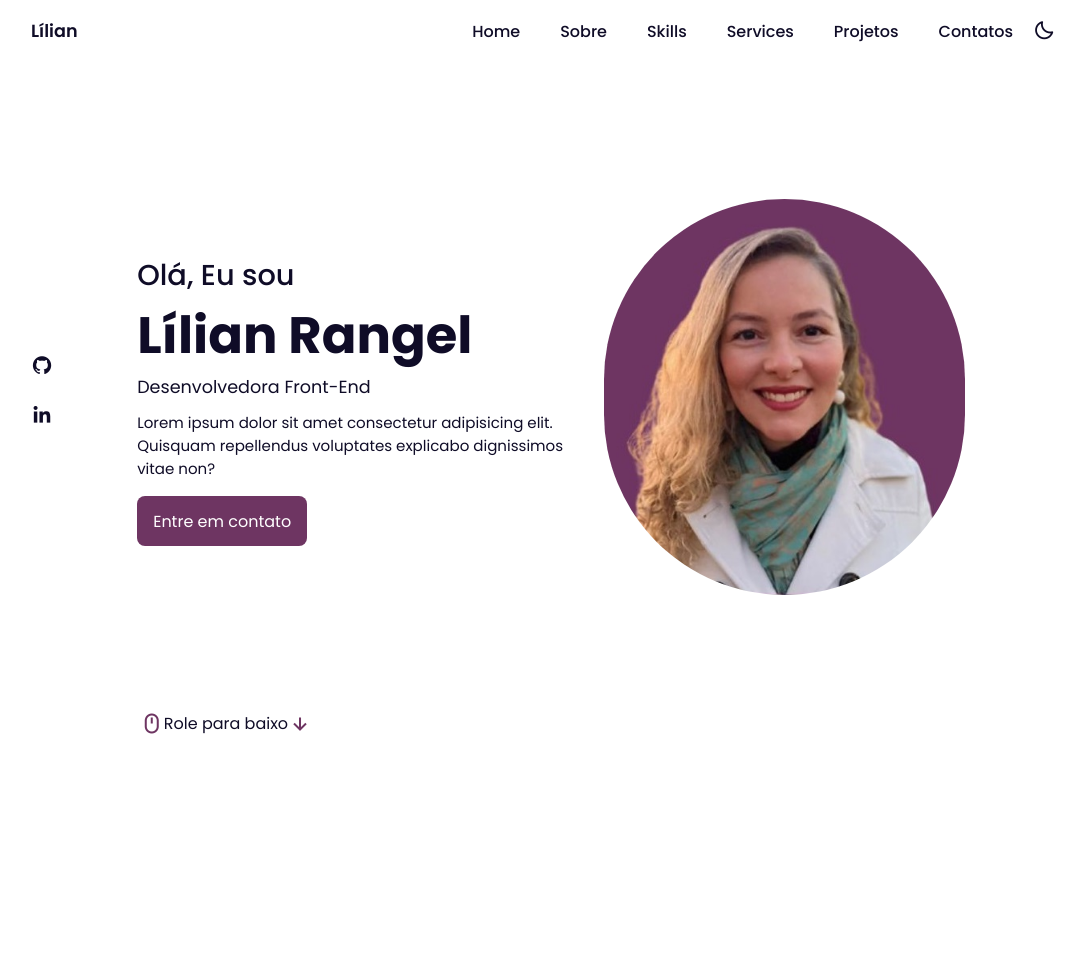
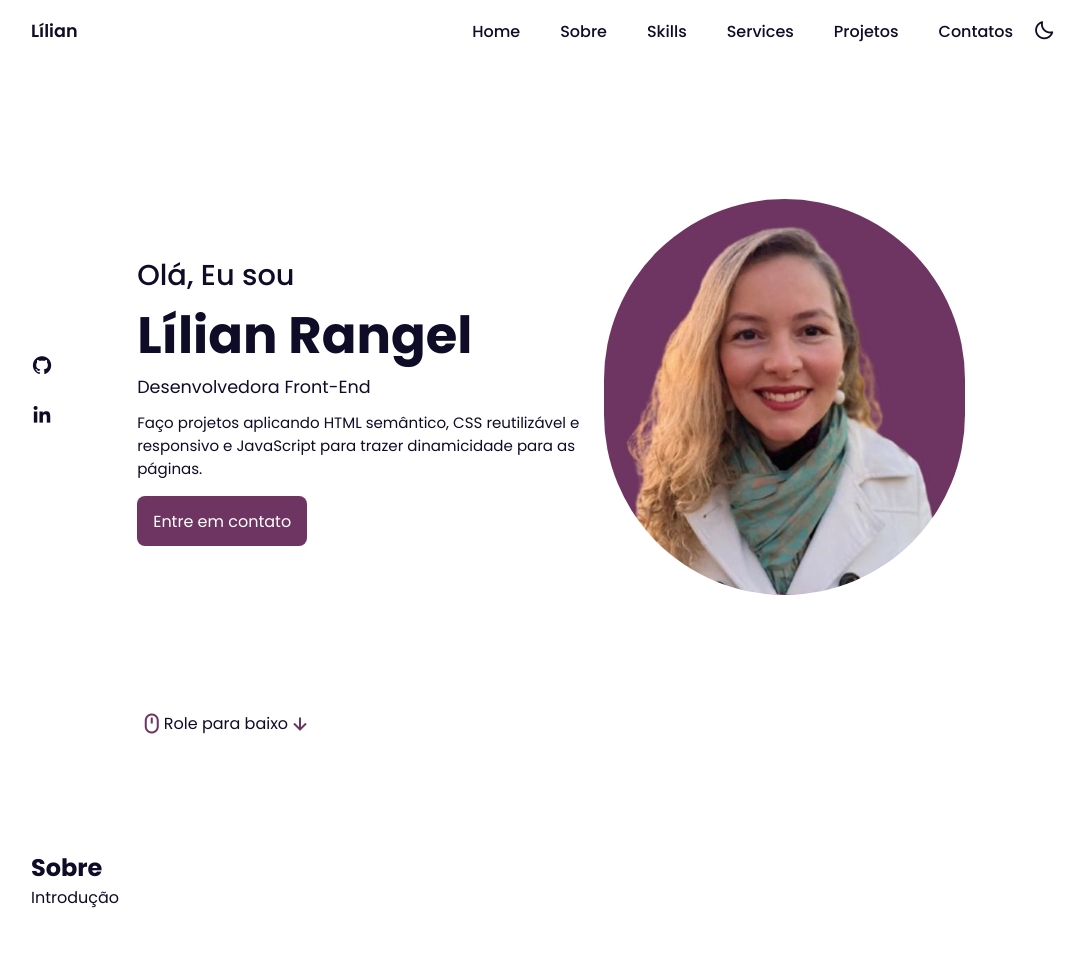
Before and after one commit to lilian-rangel/Projeto-Portfolio, a plain HTML site: page index.html in a window 1280 px wide. Shown: the whole page, without its empty margins (97-1181 px from the left). Before the commit the page ends 800 px from the top, so only its background shows below. Drawn offline with nearby package versions, Linux system fonts and the light colour scheme.

Commit message:
:ok_hand: style: change the home text

```diff
--- a/index.html
+++ b/index.html
@@ -41,7 +41,7 @@
             <span>Olá, Eu sou</span>
             <h1>Lílian Rangel</h1>
             <h2>Desenvolvedora Front-End</h2>
-            <p>Lorem ipsum dolor sit amet consectetur adipisicing elit. Quisquam repellendus voluptates explicabo dignissimos vitae non?</p>
+            <p>Faço projetos aplicando HTML semântico, CSS reutilizável e responsivo e JavaScript para trazer dinamicidade para as páginas.</p>
             <a href="#contato" class="btn">Entre em contato</a>
         </div>
         <div class="scroll-down">
@@ -52,7 +52,13 @@
             </a>
         </div>
     </section>
-
+    <!-- Sobre-->
+    <section class="sobre" id="sobre">
+        <div class="heading">
+            <h2>Sobre</h2>
+            <span>Introdução</span>
+        </div>
+    </section>
 
     <script src="./assets/js/script.js"></script>
 </body>
```
